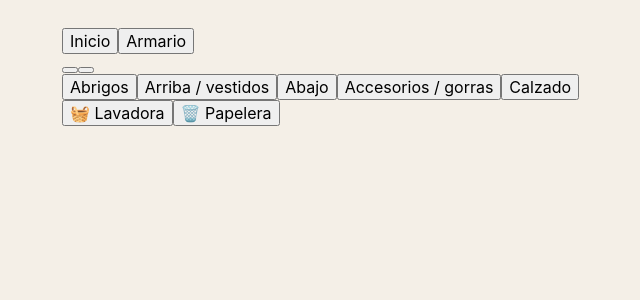
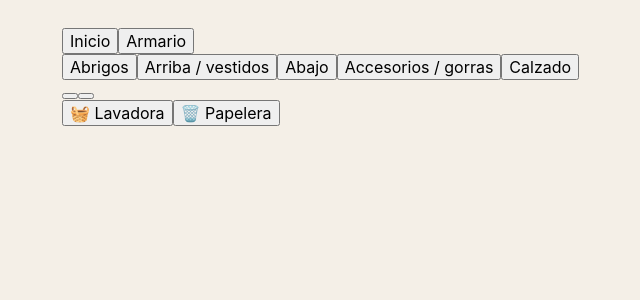
Before and after one commit to erdanny071/Percha, a Next.js app: page / in a window 1280 px wide. Both pictures are taken after a click on the button "Armario". Shown: the top 300 px of the page, without its empty margins (216-856 px from the left). Built offline with nearby package versions, Linux system fonts and the light colour scheme.

Commit message:
feat: add interactive closet doors and zones

```diff
--- a/components/views/ClosetStage.tsx
+++ b/components/views/ClosetStage.tsx
@@ -1,5 +1,6 @@
 'use client';
 
+import { useState } from 'react';
 import { Category } from '@/types/garment';
 
 interface ClosetStageProps {
@@ -9,18 +10,24 @@ interface ClosetStageProps {
 }
 
 export function ClosetStage({ onCategory, onLaundry, onTrash }: ClosetStageProps) {
+  const [doorsOpen, setDoorsOpen] = useState(false);
+
   return (
     <section className="closet-stage" aria-label="Armario">
-      <div className="closet-frame">
-        <button className="closet-door left" aria-label="Abrir armario" />
-        <button className="closet-door right" aria-label="Abrir armario" />
+      <div className={`closet-frame ${doorsOpen ? 'is-open' : ''}`}>
         <div className="closet-interior">
-          <button onClick={() => onCategory('outerwear')}>Abrigos</button>
-          <button onClick={() => onCategory('top-dress')}>Arriba / vestidos</button>
-          <button onClick={() => onCategory('bottom')}>Abajo</button>
-          <button onClick={() => onCategory('accessory-cap')}>Accesorios / gorras</button>
-          <button onClick={() => onCategory('shoes')}>Calzado</button>
+          <button className="closet-zone outerwear" onClick={() => onCategory('outerwear')}>Abrigos</button>
+          <button className="closet-zone top-dress" onClick={() => onCategory('top-dress')}>Arriba / vestidos</button>
+          <button className="closet-zone bottom" onClick={() => onCategory('bottom')}>Abajo</button>
+          <button className="closet-zone accessory-cap" onClick={() => onCategory('accessory-cap')}>Accesorios / gorras</button>
+          <button className="closet-zone shoes" onClick={() => onCategory('shoes')}>Calzado</button>
         </div>
+        {!doorsOpen && (
+          <>
+            <button className="closet-door left" aria-label="Abrir armario" onClick={() => setDoorsOpen(true)} />
+            <button className="closet-door right" aria-label="Abrir armario" onClick={() => setDoorsOpen(true)} />
+          </>
+        )}
       </div>
       <div className="closet-side-actions">
         <button onClick={onLaundry}>🧺 Lavadora</button>
```
